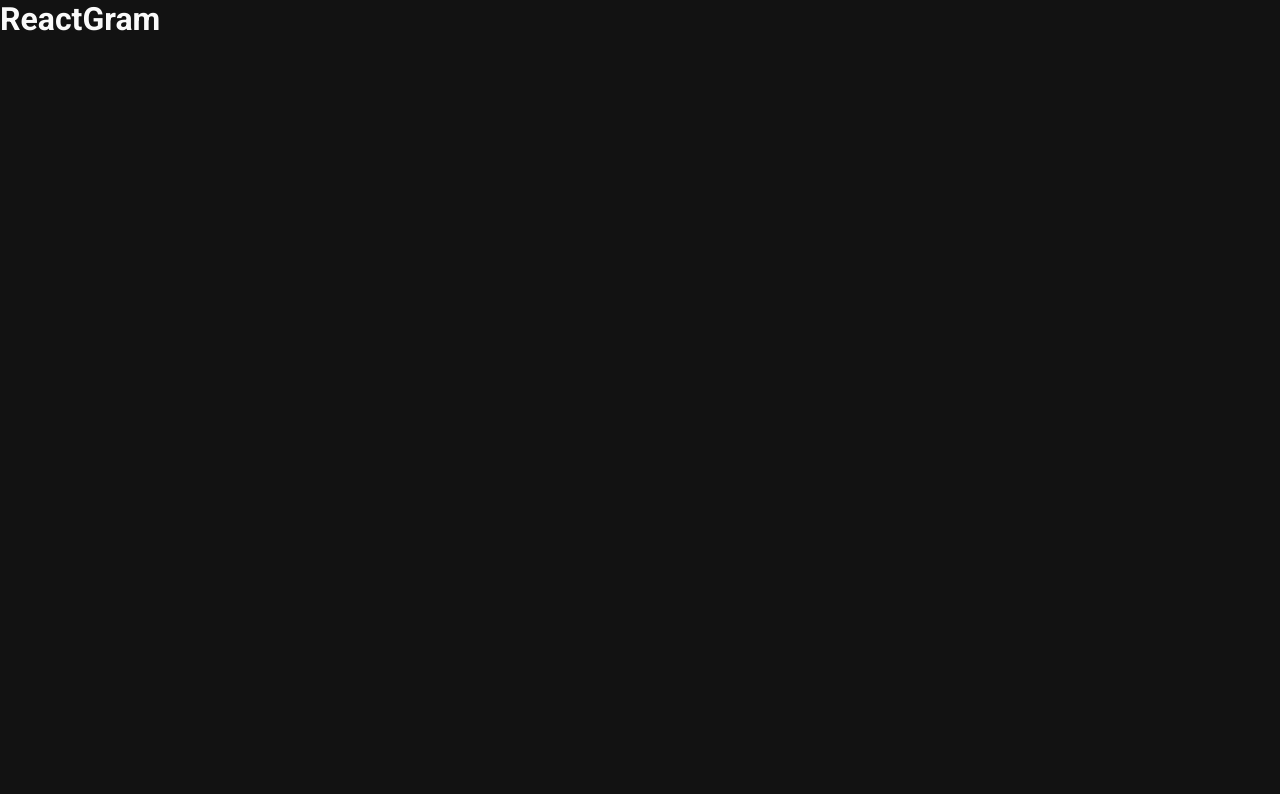
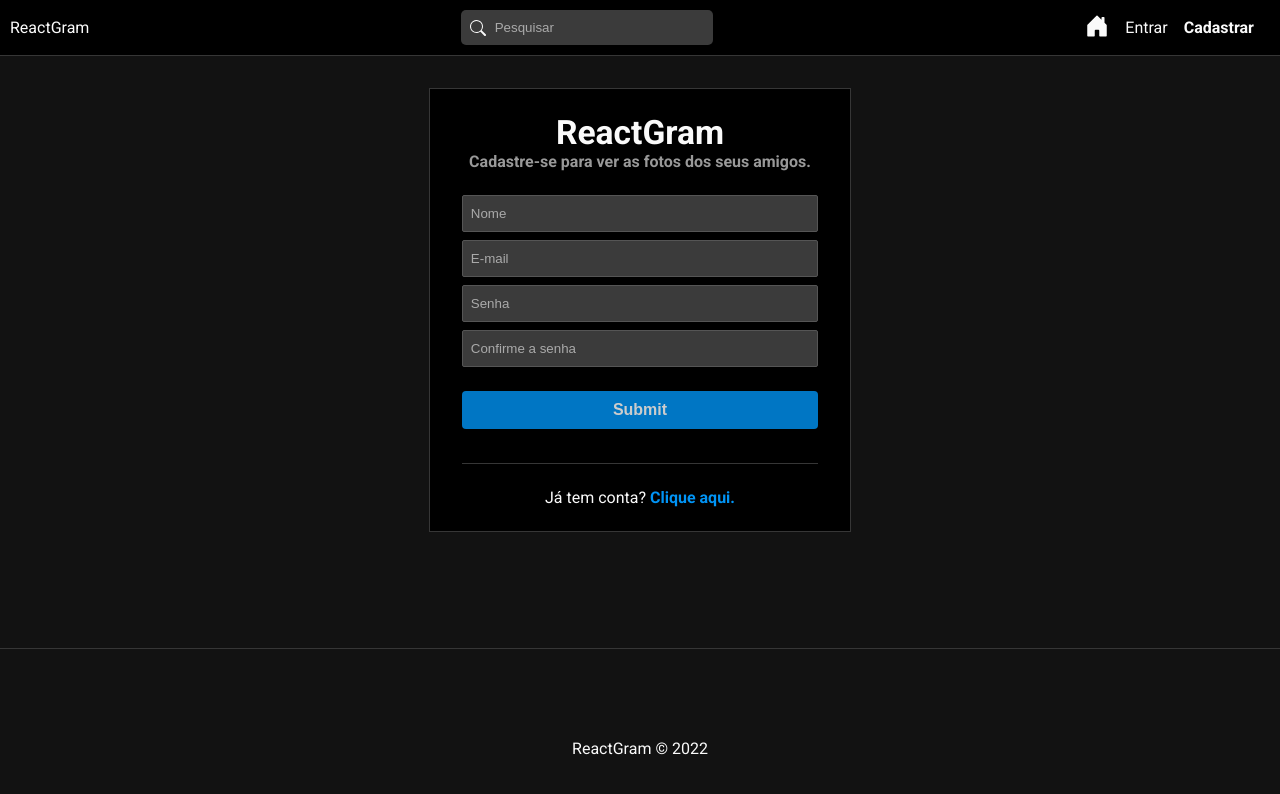
Before and after one commit to MarlonChi/reactgram, a React (Vite) app in the folder web/: page /register in a window 1280 px wide. Shown: the top 794 px of the page. Built offline with nearby package versions, Linux system fonts and the light colour scheme.

Commit message:
:construction: :lipstick: Global styles, and login/register skeleton

```diff
--- a/web/src/App.jsx
+++ b/web/src/App.jsx
@@ -1,8 +1,27 @@
+import { BrowserRouter, Routes, Route, Navigate } from "react-router-dom";
+
+import { Home } from "./pages/Home/Home";
+import { Login } from "./pages/Auth/Login";
+import { Register } from "./pages/Auth/Register";
+
+import { Header } from "./components/Header/Header";
+import { Footer } from "./components/Footer/Footer";
+
 function App() {
   return (
-    <>
-      <h1>ReactGram</h1>
-    </>
+    <div>
+      <BrowserRouter>
+        <Header />
+        <div className="container">
+          <Routes>
+            <Route path="/" element={<Home />} />
+            <Route path="/login" element={<Login />} />
+            <Route path="/register" element={<Register />} />
+          </Routes>
+        </div>
+        <Footer />
+      </BrowserRouter>
+    </div>
   );
 }
 
--- /dev/null
+++ b/web/src/components/Footer/Footer.css
@@ -0,0 +1,8 @@
+#footer {
+  background-color: #121212;
+  height: 20rem;
+  display: flex;
+  justify-content: center;
+  align-items: center;
+  border-top: 1px solid #363636;
+}
--- /dev/null
+++ b/web/src/components/Footer/Footer.jsx
@@ -0,0 +1,11 @@
+import React from "react";
+
+import "./Footer.css";
+
+export const Footer = () => {
+  return (
+    <footer id="footer">
+      <p>ReactGram &copy; 2022</p>
+    </footer>
+  );
+};
--- /dev/null
+++ b/web/src/components/Header/Header.css
@@ -0,0 +1,44 @@
+#nav {
+  display: flex;
+  justify-content: space-between;
+  align-items: center;
+  background-color: #000;
+  border-bottom: 1px solid #363636;
+  padding: 1rem;
+}
+
+#search-form {
+  position: relative;
+  width: 20%;
+}
+
+#search-form svg {
+  position: absolute;
+  top: 10px;
+  left: 9px;
+}
+
+#search-form input {
+  padding-left: 2.5em;
+  border: none;
+  border-radius: 5px;
+  width: 100%;
+  margin: 0;
+}
+
+#nav-links {
+  display: flex;
+  align-items: center;
+}
+
+#nav-links li {
+  margin-right: 1em;
+}
+
+#nav-links span {
+  cursor: pointer;
+}
+
+#nav-links svg {
+  font-size: 1.5em;
+}
--- /dev/null
+++ b/web/src/components/Header/Header.jsx
@@ -0,0 +1,36 @@
+import React from "react";
+
+import { NavLink, Link } from "react-router-dom";
+import {
+  BsSearch,
+  BsHouseDoorFill,
+  BsFillPersonFill,
+  BsFillCameraFill,
+} from "react-icons/bs";
+
+import "./Header.css";
+
+export const Header = () => {
+  return (
+    <header id="nav">
+      <Link to="/">ReactGram</Link>
+      <form id="search-form">
+        <BsSearch />
+        <input type="text" placeholder="Pesquisar" />
+      </form>
+      <ul id="nav-links">
+        <li>
+          <NavLink to="/">
+            <BsHouseDoorFill />
+          </NavLink>
+        </li>
+        <li>
+          <NavLink to="/login">Entrar</NavLink>
+        </li>
+        <li>
+          <NavLink to="/register">Cadastrar</NavLink>
+        </li>
+      </ul>
+    </header>
+  );
+};
--- /dev/null
+++ b/web/src/pages/Auth/Auth.css
@@ -0,0 +1,39 @@
+#Login,
+#Register {
+  border: 1px solid #363636;
+  background-color: #000;
+  padding: 1.5em 2em;
+  max-width: 33%;
+  margin: 2em auto;
+}
+
+#Login h2,
+#Register h2 {
+  text-align: center;
+  font-size: 2.1em;
+  margin-top: 0;
+}
+
+.subtitle {
+  font-weight: bold;
+  color: #999;
+  margin-bottom: 1.5em;
+}
+
+#Login form,
+#Register form {
+  padding-bottom: 1.5em;
+  margin-bottom: 1.5em;
+  border-bottom: 1px solid #363636;
+}
+
+#Login p,
+#Register p {
+  text-align: center;
+}
+
+#Login p a,
+#Register p a {
+  font-weight: bold;
+  color: #0094f6;
+}
--- /dev/null
+++ b/web/src/pages/Auth/Login.jsx
@@ -0,0 +1,12 @@
+import React from "react";
+
+import "./Auth.css";
+
+export const Login = () => {
+  return (
+    <div id="Login">
+      <h2>ReactGram</h2>
+      <p className="subtitle">Entre para ver as fotos dos seus amigos.</p>
+    </div>
+  );
+};
--- /dev/null
+++ b/web/src/pages/Auth/Register.jsx
@@ -0,0 +1,27 @@
+import { useState, useEffect } from "react";
+import { Link } from "react-router-dom";
+
+import "./Auth.css";
+
+export const Register = () => {
+  const handleSubmit = (e) => {
+    e.preventDefault();
+  };
+
+  return (
+    <div id="Register">
+      <h2>ReactGram</h2>
+      <p className="subtitle">Cadastre-se para ver as fotos dos seus amigos.</p>
+      <form onSubmit={handleSubmit}>
+        <input type="text" placeholder="Nome" />
+        <input type="email" placeholder="E-mail" />
+        <input type="password" placeholder="Senha" />
+        <input type="password" placeholder="Confirme a senha" />
+        <input type="submit" placeholder="Cadastrar" />
+      </form>
+      <p>
+        Já tem conta? <Link to="/login">Clique aqui.</Link>
+      </p>
+    </div>
+  );
+};
--- /dev/null
+++ b/web/src/pages/Home/Home.jsx
@@ -0,0 +1,7 @@
+import React from "react";
+
+import "./Home.css";
+
+export const Home = () => {
+  return <div>Home</div>;
+};
--- a/web/src/styles/global.css
+++ b/web/src/styles/global.css
@@ -20,3 +20,88 @@
   background: #121212;
   color: #fafafa;
 }
+
+.container {
+  min-height: 70vh;
+}
+
+a {
+  color: #fafafa;
+  text-decoration: none;
+}
+
+.active {
+  font-weight: bold;
+}
+
+ul {
+  list-style: none;
+}
+
+form {
+  display: flex;
+  flex-direction: column;
+}
+
+label {
+  display: flex;
+  flex-direction: column;
+  text-align: left;
+}
+
+label span {
+  font-weight: bold;
+  margin-bottom: 0.5em;
+  color: #aaa;
+  font-size: 0.7em;
+}
+
+input {
+  background-color: #3b3b3b;
+  color: #aaa;
+  border: 1px solid #555;
+  border-radius: 0.2rem;
+  padding: 1rem 0.8rem;
+  outline: none;
+  margin-bottom: 0.6em;
+}
+
+input::placeholder {
+  color: #aaa;
+}
+
+.btn,
+.button,
+input[type="submit"] {
+  background-color: #0094f6;
+  color: #fff;
+  border: none;
+  border-radius: 0.4rem;
+  padding: 1rem 0.8rem;
+  font-weight: bold;
+  cursor: pointer;
+  opacity: 0.8;
+  font-size: 1em;
+}
+
+input[type="submit"] {
+  margin-top: 1em;
+}
+
+input:disabled {
+  cursor: not-allowed;
+  background-color: #000;
+}
+
+button:hover,
+input[type="submit"]:hover {
+  opacity: 1;
+}
+
+.cancel-btn {
+  background-color: #ccc;
+}
+
+.hide {
+  display: none;
+}
```
Also changed, not shown: web/src/pages/Home/Home.css (added).
